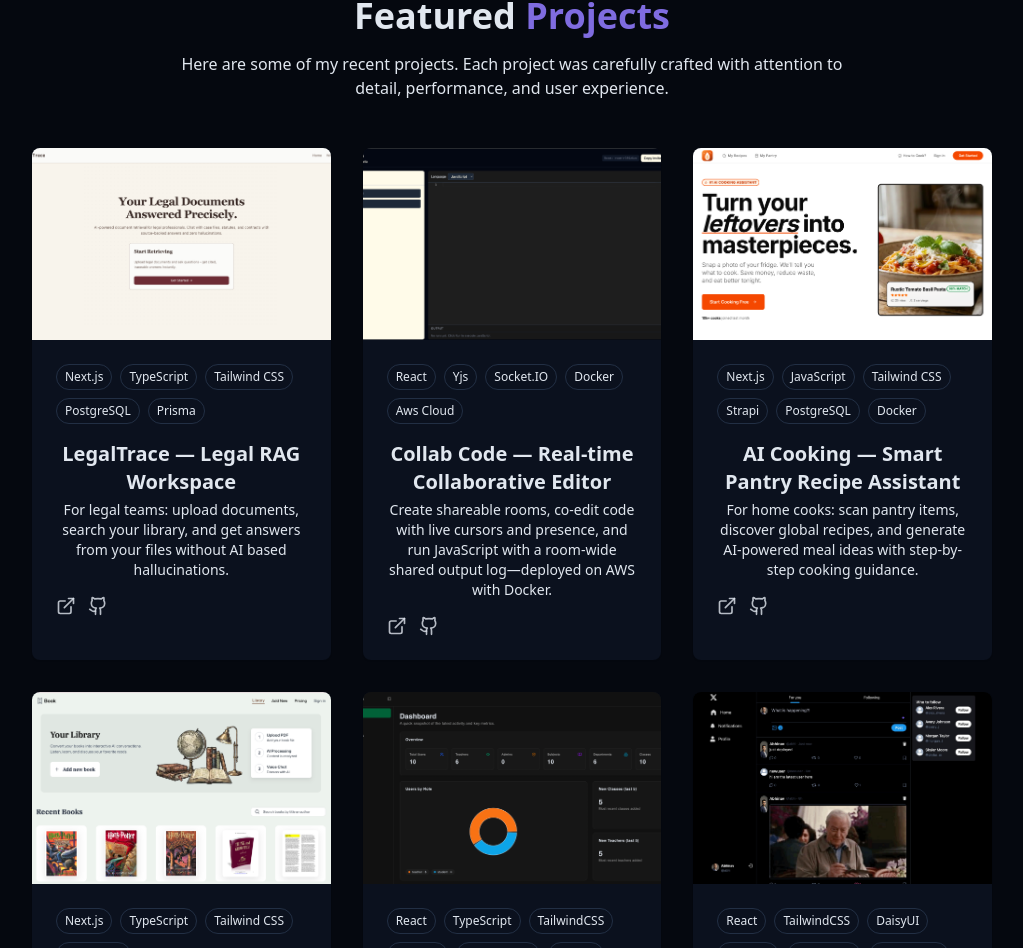
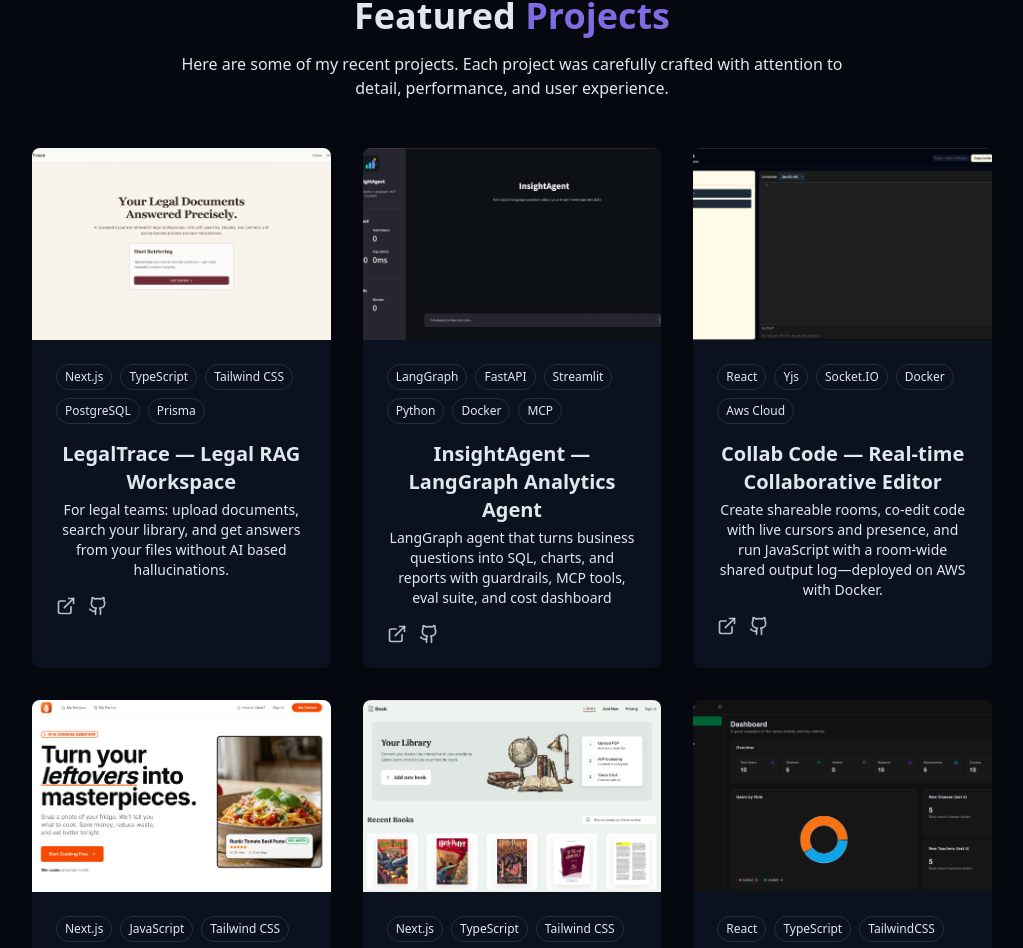
Before and after one commit to abhinav429/portfolio-website, a React (Vite) app: page / in a window 1280 px wide. Shown: the part 2490-3438 px from the top of the page, without its empty margins (128-1151 px from the left). Built offline with nearby package versions, Linux system fonts and the light colour scheme.

Commit message:
add InsightAgent project

```diff
--- a/src/components/ProjectsSection.jsx
+++ b/src/components/ProjectsSection.jsx
@@ -12,6 +12,15 @@ const projects = [
   },
   {
     "id": 2,
+    "title": "InsightAgent — LangGraph Analytics Agent",
+    "description": "LangGraph agent that turns business questions into SQL, charts, and reports with guardrails, MCP tools, eval suite, and cost dashboard",
+    "image": "/projects/insight_agent.png",
+    "tags": ["LangGraph", "FastAPI", "Streamlit", "Python", "Docker", "MCP"],
+    "demoUrl": "https://insightagent-khhd.onrender.com/",
+    "githubUrl": "https://github.com/abhinav429/InsightAgent"
+  },
+  {
+    "id": 3,
     "title": "Collab Code — Real-time Collaborative Editor",
     "description": "Create shareable rooms, co-edit code with live cursors and presence, and run JavaScript with a room-wide shared output log—deployed on AWS with Docker.",
     "image": "/projects/collabcode.png",
@@ -20,7 +29,7 @@ const projects = [
     "githubUrl": "https://github.com/abhinav429/collab-code"
   },
   {
-    "id": 3,
+    "id": 4,
     "title": "AI Cooking — Smart Pantry Recipe Assistant",
     "description": "For home cooks: scan pantry items, discover global recipes, and generate AI-powered meal ideas with step-by-step cooking guidance.",
     "image": "/projects/ai_cooking.png",
@@ -29,7 +38,7 @@ const projects = [
     "githubUrl": "https://github.com/abhinav429/ai-cooking"
   },
   {
-    "id": 4,
+    "id": 5,
     "title": "Book — AI Voice Book Companion",
     "description": "Upload PDFs, pick a voice persona, and talk to your books in real time.",
     "image": "/projects/project10.png",
@@ -38,7 +47,7 @@ const projects = [
     "githubUrl": "https://github.com/abhinav429/Book"
   },
   {
-    id: 5,
+    id: 6,
     title: "Classroom Management System",
     description: "Campus classroom management including subjects, departments & classes.",
     image: "/projects/project8.png",
@@ -47,7 +56,7 @@ const projects = [
     githubUrl: "https://github.com/abhinav429/classroom",
   },
   {
-    id: 6,
+    id: 7,
     title: "Twitter Clone",
     description: "Full-stack social feed with posts, follow system, likes, comments & notifications.",
     image: "/projects/project9.jpeg",
@@ -56,7 +65,7 @@ const projects = [
     githubUrl: "https://github.com/abhinav429/twitter-clone",
   },
   {
-    id: 7,
+    id: 8,
     title: "Price Tracker",
     description: "A price tracking web app to detect price drops and notify you.",
     image: "/projects/project5.jpeg",
@@ -65,7 +74,7 @@ const projects = [
     githubUrl: "https://github.com/abhinav429/Price-Tracker",
   },
   {
-    id: 8,
+    id: 9,
     title: "ML based Spam Classifier",
     description:
       "Machine learning-powered SMS spam classifier with statistics dashboard, and prediction history tracking.",
@@ -75,7 +84,7 @@ const projects = [
     githubUrl: "https://github.com/abhinav429/Spam-Classifier",
   },
   {
-    id: 9,
+    id: 10,
     title: "Docs App",
     description:
       "A frontend interface for a site to manage and download documents.",
@@ -85,7 +94,7 @@ const projects = [
     githubUrl: "https://github.com/abhinav429/Documents-Website",
   },
   {
-    id: 10,
+    id: 11,
     title: "Atmos Weather App",
     description:
       "A weather application to view weather conditions, forecasts, and location-based weather data.",
@@ -95,7 +104,7 @@ const projects = [
     githubUrl: "https://github.com/abhinav429/Atmos-Weather-App",
   },
   {
-    id: 11,
+    id: 12,
     title: "AI Background Remover",
     description:
       "Web app that removes image backgrounds using AI.",
```
Also changed, not shown: public/projects/insight_agent.png (added).
